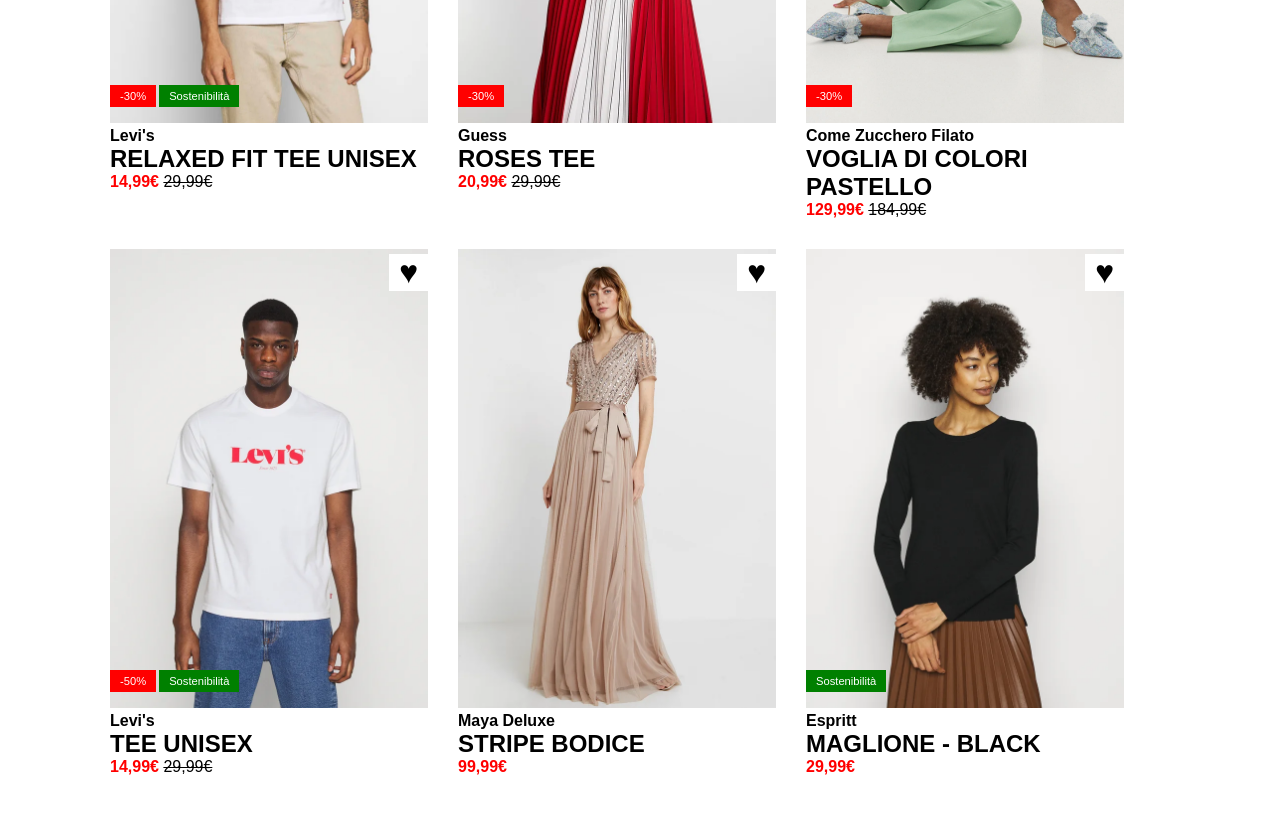
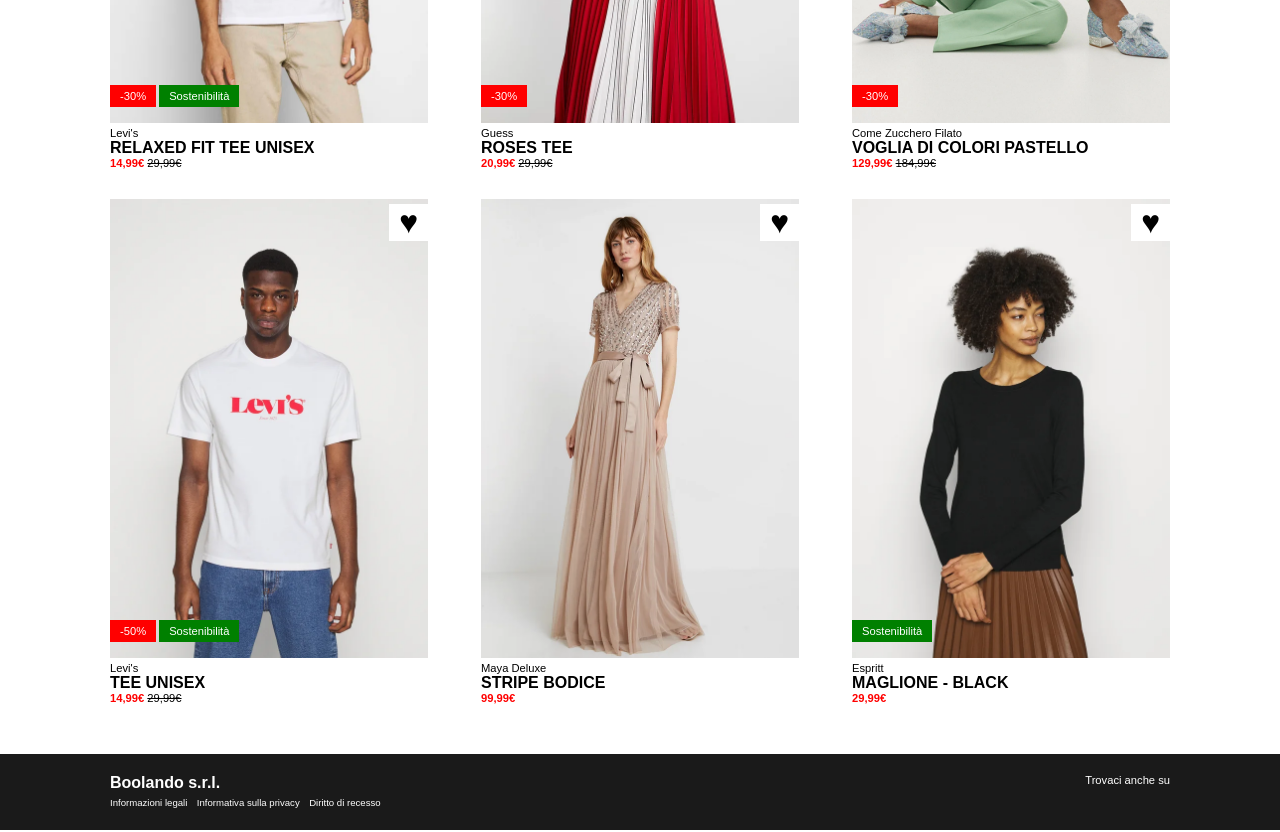
Before and after one commit to Alessandro-Fiora/html-css-boolando, a plain HTML site: page index.html in a window 1280 px wide. Shown: the part 440-1272 px from the top of the page. Before the commit the page ends 1216 px from the top, so only its background shows below. Drawn offline with Linux system fonts and the light colour scheme.

Commit message:
footer draft

```diff
--- a/css/style.css
+++ b/css/style.css
@@ -58,17 +58,23 @@ body {
 
 main .container {
   display: flex;
-  padding-top: 50px;
+  padding: 50px 10px;
   gap: 30px;
   flex-wrap: wrap;
+  justify-content: space-between;
 }
 
 .item-card {
   flex-basis: 30%;
 }
 
+.item-card h2 {
+  font-size: 1rem;
+}
+
 .item-card h3 {
-  font-size: 1rem;
+  font-size: 0.7rem;
+  font-weight: lighter;
 }
 
 .new-price {
@@ -146,3 +152,35 @@ main .container {
 .item-card:hover .img-hov {
   display: inline-block;
 }
+
+/* FOOTER */
+
+.page-footer {
+  background-color: hsl(0deg 0% 10.2%);
+  color: white;
+  padding: 20px 0;
+  border-bottom: 2px solid white;
+}
+
+.page-footer > .container {
+  display: flex;
+  justify-content: space-between;
+}
+
+footer h2 {
+  font-size: 1rem;
+}
+
+footer h3 {
+  font-size: 0.7rem;
+  font-weight: lighter;
+}
+
+.page-footer .link-item {
+  display: inline-block;
+  margin-right: 5px;
+}
+
+.page-footer .link-item {
+  font-size: 0.6rem;
+}
--- a/index.html
+++ b/index.html
@@ -35,13 +35,22 @@
 
     <main>
       <div class="container">
+        <!-- ITEM CARD -->
         <div class="item-card">
+          <!-- ITEM IMG -->
           <div class="item-img-container">
+            <!-- IMGS BOTH DEFAULT AND HOVER -->
             <img class="item-img img-non-hov" src="./img/1.webp" alt="img1" />
             <img class="item-img img-hov" src="./img/1b.webp" alt="img1hover" />
+
+            <!-- HEART BOX -->
             <div class="heart-box">&hearts;</div>
+
+            <!-- BOX FOR DISCOUNT -->
             <div class="discount-box sust discounted30"></div>
           </div>
+
+          <!-- ITEM DESCRIPTION -->
           <div class="item-text">
             <h3>Levi's</h3>
             <h2>RELAXED FIT TEE UNISEX</h2>
@@ -131,5 +140,27 @@
         </div>
       </div>
     </main>
+
+    <footer class="page-footer">
+      <div class="container">
+        <div class="company-info-box">
+          <h2>Boolando s.r.l.</h2>
+          <ul class="link-list">
+            <li class="link-item">
+              <a href="#">Informazioni legali</a>
+            </li>
+            <li class="link-item">
+              <a href="#">Informativa sulla privacy</a>
+            </li>
+            <li class="link-item">
+              <a href="#">Diritto di recesso</a>
+            </li>
+          </ul>
+        </div>
+        <div class="social-box">
+          <h3>Trovaci anche su</h3>
+        </div>
+      </div>
+    </footer>
   </body>
 </html>
```
